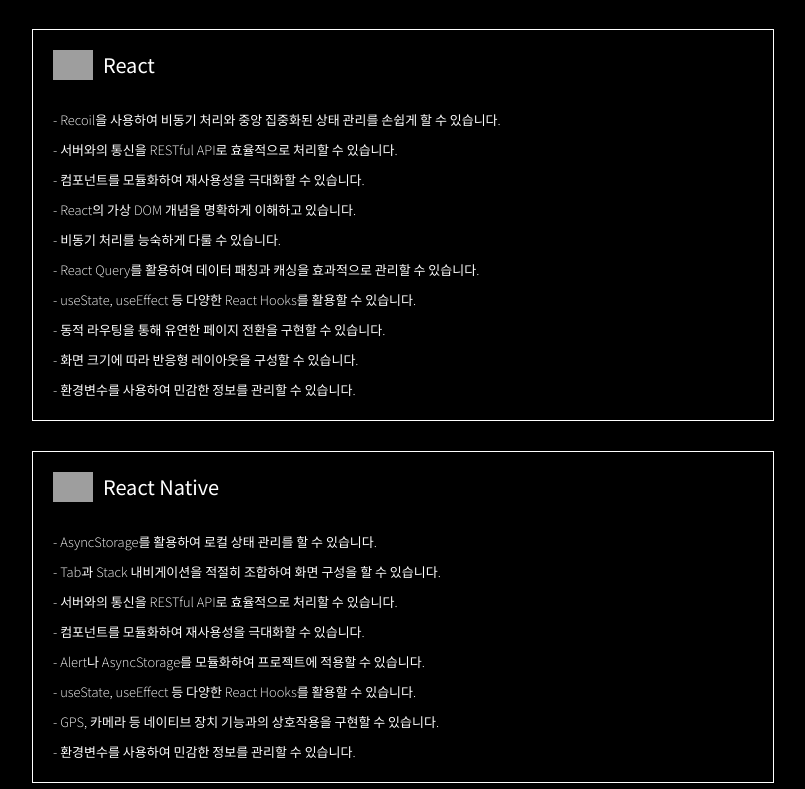
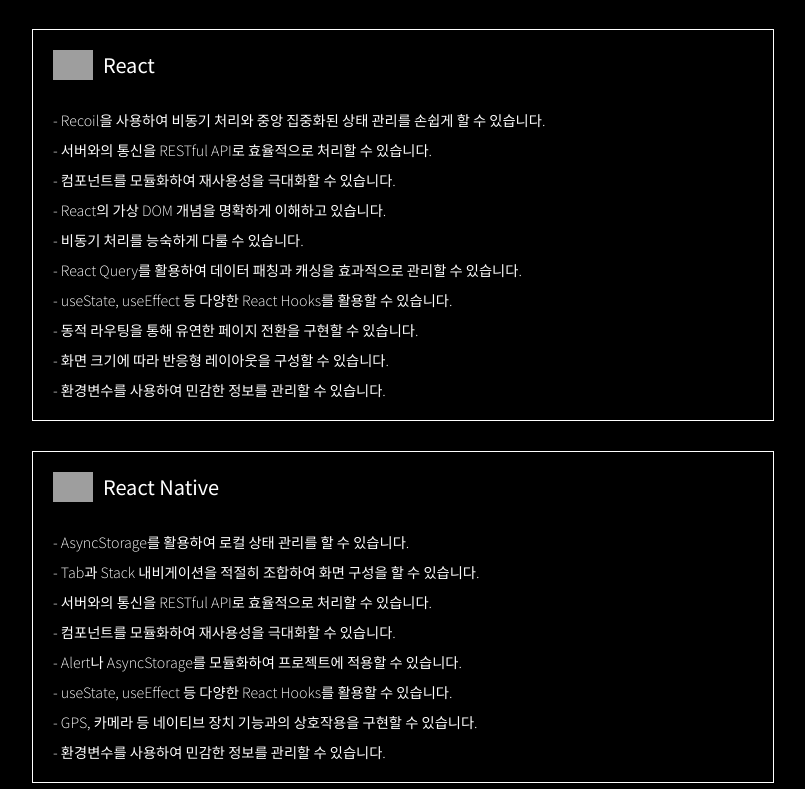
Before and after one commit to minijae011030/Portfolio, a React (Create React App) app: page / in a window 1280 px wide. Shown: the part 1951-2740 px from the top of the page, without its empty margins (237-1042 px from the left). Built offline with nearby package versions, Linux system fonts and the light colour scheme; grey boxes are pictures that could not be loaded.

Commit message:
magnify the font size

```diff
--- a/src/Home/section/skill/styles/skill.module.css
+++ b/src/Home/section/skill/styles/skill.module.css
@@ -41,7 +41,7 @@
     text-align: left;
     flex-direction: column;
     gap: 10px;
-    font-size: 13px;
+    font-size: 14.3px;
     font-weight: 200;
     line-height: 20px;
   }
```
